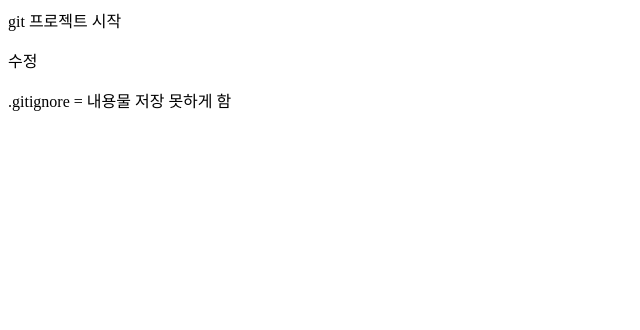
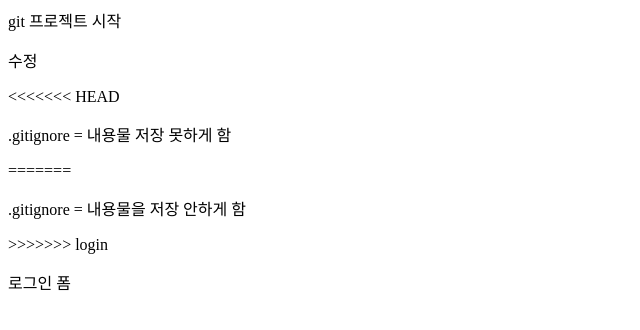
Before and after one commit to raylin048/myApp, a plain HTML site: page index.html in a window 1280 px wide. Shown: the whole page, without its empty margins (0-640 px from the left). Drawn offline with Linux system fonts and the light colour scheme.

Commit message:
lnitial commit

```diff
--- a/index.html
+++ b/index.html
@@ -9,6 +9,11 @@
 <body>
   git 프로젝트 시작
   <p>수정</p>
+<<<<<<< HEAD
   <p>.gitignore = 내용물 저장 못하게 함</p>
+=======
+  <p>.gitignore = 내용물을 저장 안하게 함</p>
+>>>>>>> login
+  <p>로그인 폼</p>
 </body>
 </html>
```
Also changed, not shown: dir1/app1.js (added), 1 other file.
